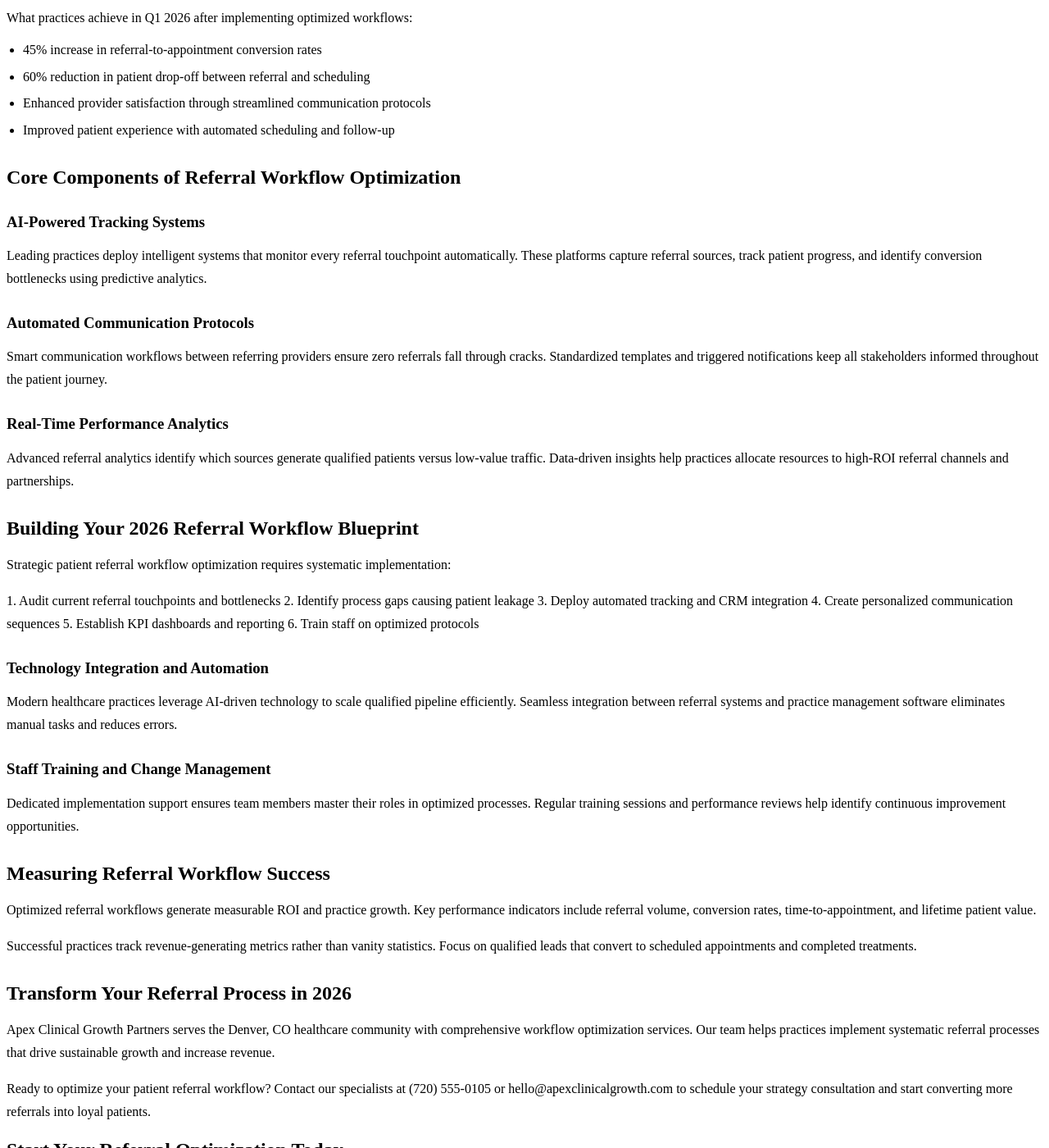
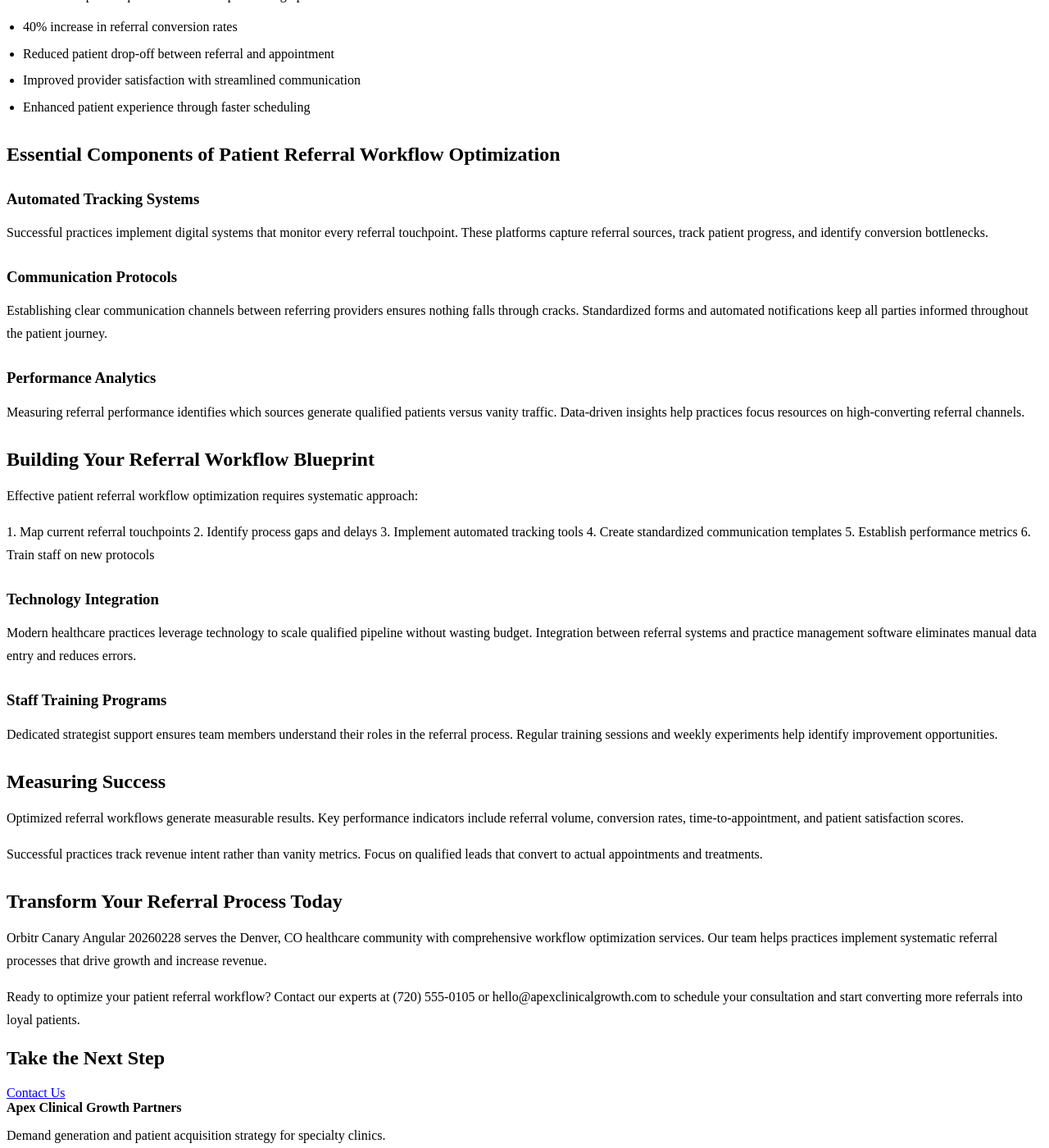
Before and after one commit to prjctlphbt/orbitr-canary-angular-20260228, a Jekyll site: the page patient-referral-workflow-blueprint.html, which Jekyll copies as it is, in a window 1280 px wide and 1400 px high, scrolled down 369 px. Shown: the whole window at 82% size. Built offline with Jekyll 4.4.1, drawn with Linux system fonts in a browser that asks for light colours; some of the changed text lies outside the part shown.

Commit message:
Rollback: Revert changes to patient-referral-workflow-blueprint.html

```diff
--- a/patient-referral-workflow-blueprint.html
+++ b/patient-referral-workflow-blueprint.html
@@ -4,8 +4,8 @@
 <head>
 <meta charset="utf-8"/>
 <meta content="width=device-width, initial-scale=1.0" name="viewport"/>
-<meta content="Streamline your patient referral workflow in 2026 with Apex Clinical Growth Partners. Boost conversion rates by 40%, reduce delays, and maximize referral ROI. Get your optimization blueprint today." name="description"/>
-<title>Patient Referral Workflow Optimization Blueprint 2026</title>
+<meta content="Optimize your patient referral workflow with Apex Clinical Growth Partners. Streamline processes, reduce delays, and boost referral volume. Get your blueprint t" name="description"/>
+<title>Patient Referral Workflow Optimization Blueprint</title>
 <style>
 
 
@@ -95,7 +95,7 @@
 <a href="/services/">Services</a>
 <a href="/blog/insights/">Insights</a>
 <a href="/contact/">Contact</a>
-<a class="cta" href="/contact/">Book Strategy Call</a>
+<a class="cta" href="/contact/">Book Intro Call</a>
 </nav>
 </div>
 </header>
@@ -103,53 +103,53 @@
 <section class="page-hero landing-hero">
 <div class="container">
 <h1>Patient Referral Workflow Optimization Blueprint</h1>
-<a class="cta" href="/services/">Get Your Blueprint</a>
+<a class="cta" href="/services/">Contact Us</a>
 </div>
 </section>
 <section class="landing-content">
 <div class="container orbitr-generated-content">
 <h1>Patient Referral Workflow Optimization Blueprint</h1>
-<p>Streamlining patient referrals drives healthcare growth and maximizes revenue potential. Effective patient referral workflow optimization transforms fragmented processes into high-converting systems that turn qualified leads into scheduled patients.</p>
-<h2>Why Patient Referral Workflows Drive Practice Growth</h2>
-<p>Inefficient referral systems waste valuable opportunities and marketing investment. Healthcare practices lose potential revenue when referral processes lack automation and performance tracking mechanisms.</p>
-<p>What practices achieve in Q1 2026 after implementing optimized workflows:</p>
+<p>Streamlining patient referrals is critical for healthcare growth and revenue generation. Effective patient referral workflow optimization transforms fragmented processes into seamless systems that convert qualified leads into close-ready patients.</p>
+<h2>Why Patient Referral Workflows Matter</h2>
+<p>Broken referral systems waste valuable opportunities and budget. Healthcare practices lose potential revenue when referral processes lack structure and tracking mechanisms.</p>
+<p>What clients report in quarter one after implementing optimized workflows:</p>
 <ul>
-<li>45% increase in referral-to-appointment conversion rates</li>
-<li>60% reduction in patient drop-off between referral and scheduling</li>
-<li>Enhanced provider satisfaction through streamlined communication protocols</li>
-<li>Improved patient experience with automated scheduling and follow-up</li>
+<li>40% increase in referral conversion rates</li>
+<li>Reduced patient drop-off between referral and appointment</li>
+<li>Improved provider satisfaction with streamlined communication</li>
+<li>Enhanced patient experience through faster scheduling</li>
 </ul>
-<h2>Core Components of Referral Workflow Optimization</h2>
-<h3>AI-Powered Tracking Systems</h3>
-<p>Leading practices deploy intelligent systems that monitor every referral touchpoint automatically. These platforms capture referral sources, track patient progress, and identify conversion bottlenecks using predictive analytics.</p>
-<h3>Automated Communication Protocols</h3>
-<p>Smart communication workflows between referring providers ensure zero referrals fall through cracks. Standardized templates and triggered notifications keep all stakeholders informed throughout the patient journey.</p>
-<h3>Real-Time Performance Analytics</h3>
-<p>Advanced referral analytics identify which sources generate qualified patients versus low-value traffic. Data-driven insights help practices allocate resources to high-ROI referral channels and partnerships.</p>
-<h2>Building Your 2026 Referral Workflow Blueprint</h2>
-<p>Strategic patient referral workflow optimization requires systematic implementation:</p>
-<p>1. Audit current referral touchpoints and bottlenecks
-2. Identify process gaps causing patient leakage
-3. Deploy automated tracking and CRM integration
-4. Create personalized communication sequences
-5. Establish KPI dashboards and reporting
-6. Train staff on optimized protocols</p>
-<h3>Technology Integration and Automation</h3>
-<p>Modern healthcare practices leverage AI-driven technology to scale qualified pipeline efficiently. Seamless integration between referral systems and practice management software eliminates manual tasks and reduces errors.</p>
-<h3>Staff Training and Change Management</h3>
-<p>Dedicated implementation support ensures team members master their roles in optimized processes. Regular training sessions and performance reviews help identify continuous improvement opportunities.</p>
-<h2>Measuring Referral Workflow Success</h2>
-<p>Optimized referral workflows generate measurable ROI and practice growth. Key performance indicators include referral volume, conversion rates, time-to-appointment, and lifetime patient value.</p>
-<p>Successful practices track revenue-generating metrics rather than vanity statistics. Focus on qualified leads that convert to scheduled appointments and completed treatments.</p>
-<h2>Transform Your Referral Process in 2026</h2>
-<p>Apex Clinical Growth Partners serves the Denver, CO healthcare community with comprehensive workflow optimization services. Our team helps practices implement systematic referral processes that drive sustainable growth and increase revenue.</p>
-<p>Ready to optimize your patient referral workflow? Contact our specialists at (720) 555-0105 or hello@apexclinicalgrowth.com to schedule your strategy consultation and start converting more referrals into loyal patients.</p>
+<h2>Essential Components of Patient Referral Workflow Optimization</h2>
+<h3>Automated Tracking Systems</h3>
+<p>Successful practices implement digital systems that monitor every referral touchpoint. These platforms capture referral sources, track patient progress, and identify conversion bottlenecks.</p>
+<h3>Communication Protocols</h3>
+<p>Establishing clear communication channels between referring providers ensures nothing falls through cracks. Standardized forms and automated notifications keep all parties informed throughout the patient journey.</p>
+<h3>Performance Analytics</h3>
+<p>Measuring referral performance identifies which sources generate qualified patients versus vanity traffic. Data-driven insights help practices focus resources on high-converting referral channels.</p>
+<h2>Building Your Referral Workflow Blueprint</h2>
+<p>Effective patient referral workflow optimization requires systematic approach:</p>
+<p>1. Map current referral touchpoints
+2. Identify process gaps and delays
+3. Implement automated tracking tools
+4. Create standardized communication templates
+5. Establish performance metrics
+6. Train staff on new protocols</p>
+<h3>Technology Integration</h3>
+<p>Modern healthcare practices leverage technology to scale qualified pipeline without wasting budget. Integration between referral systems and practice management software eliminates manual data entry and reduces errors.</p>
+<h3>Staff Training Programs</h3>
+<p>Dedicated strategist support ensures team members understand their roles in the referral process. Regular training sessions and weekly experiments help identify improvement opportunities.</p>
+<h2>Measuring Success</h2>
+<p>Optimized referral workflows generate measurable results. Key performance indicators include referral volume, conversion rates, time-to-appointment, and patient satisfaction scores.</p>
+<p>Successful practices track revenue intent rather than vanity metrics. Focus on qualified leads that convert to actual appointments and treatments.</p>
+<h2>Transform Your Referral Process Today</h2>
+<p>Orbitr Canary Angular 20260228 serves the Denver, CO healthcare community with comprehensive workflow optimization services. Our team helps practices implement systematic referral processes that drive growth and increase revenue.</p>
+<p>Ready to optimize your patient referral workflow? Contact our experts at (720) 555-0105 or hello@apexclinicalgrowth.com to schedule your consultation and start converting more referrals into loyal patients.</p>
 </div>
 </section>
 <section class="landing-cta">
 <div class="container">
-<h2>Start Your Referral Optimization Today</h2>
-<a class="cta" href="/services/">Schedule Strategy Call</a>
+<h2>Take the Next Step</h2>
+<a class="cta" href="/services/">Contact Us</a>
 </div>
 </section>
 </main>
```
